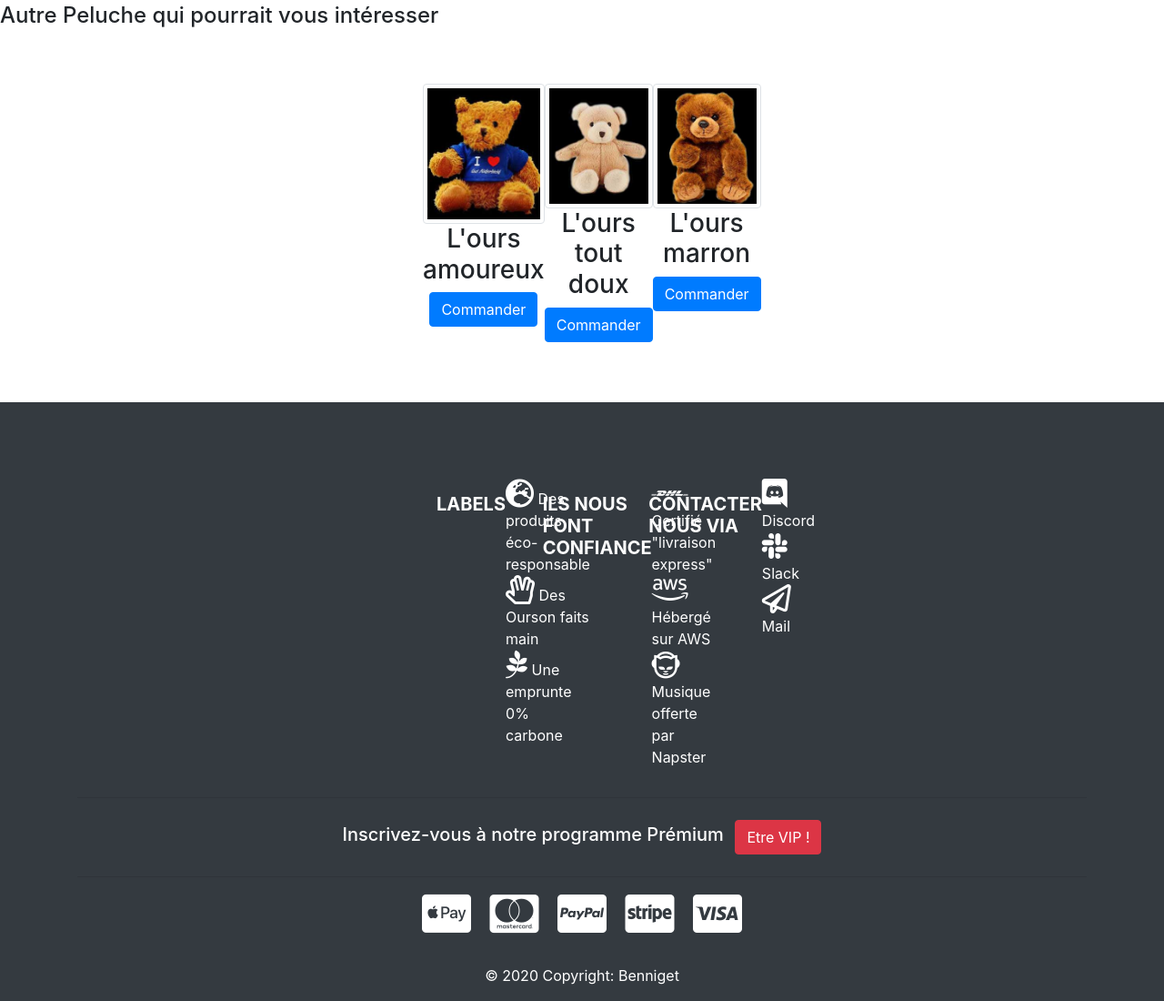
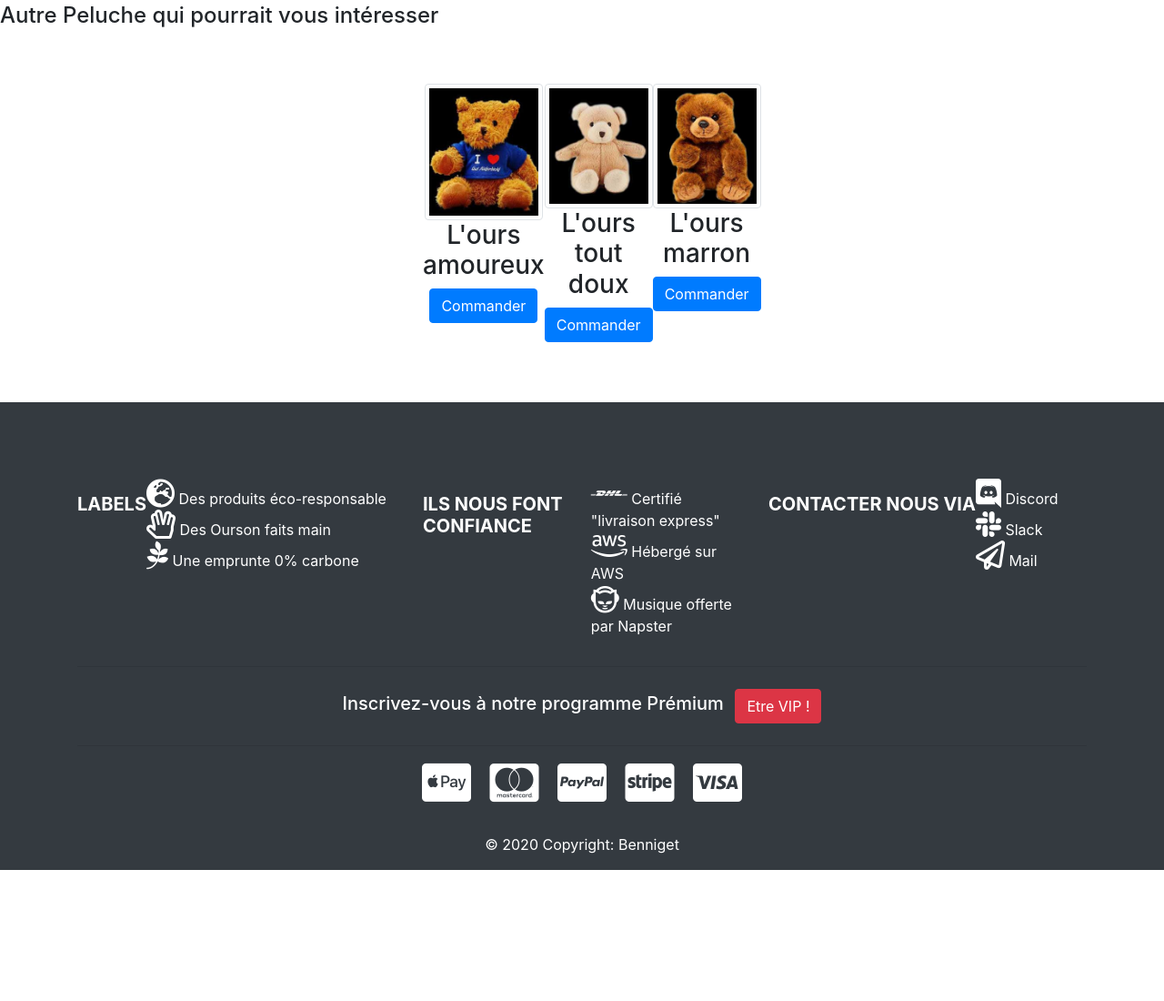
Before and after one commit to MarcelintoSpace/Site-e-commerce, a website: page nounours.html in a window 1280 px wide. Shown: the part 803-1903 px from the top of the page at 91% size. After the commit the page ends 1759 px from the top, so only its background shows below. Drawn offline with nearby package versions, Linux system fonts and the light colour scheme.

Commit message:
commit cdn maj

```diff
--- a/front-end/css/master.css
+++ b/front-end/css/master.css
@@ -76,8 +76,8 @@ a:hover {
 }
 
 .img-thumbnail {
-  width: 150px;
-  height: 150px;
+  width: 130px;
+  height: 160px;
 }
 
 .thumbnail {
--- a/nounours.html
+++ b/nounours.html
@@ -17,8 +17,7 @@
   <script async src="https://www.googletagmanager.com/gtag/js?id=UA-173575553-1"></script>
 
   <!-- Bootstrap -->
-  <link rel="stylesheet" href="node_modules/bootstrap/dist/css/bootstrap.min.css">
-  <link rel="stylesheet" href="https://stackpath.bootstrapcdn.com/bootstrap/4.5.0/css/bootstrap.min.css" integrity="sha384-9aIt2nRpC12Uk9gS9baDl411NQApFmC26EwAOH8WgZl5MYYxFfc+NcPb1dKGj7Sk" crossorigin="anonymous">
+  <link rel="stylesheet" href="./node_modules/bootstrap/dist/css/bootstrap.min.css">
 </head>
 
 <body>
@@ -109,7 +108,6 @@
     <!-- liens Footer -->
     <div class="container text-center text-md-left">
       <div class="row mt-3">
-        <div class="col-md-4 mx-auto">
         <hr class="clearfix w-100 d-md-none">
         <div class="col-md-4 mx-auto">
           <h5 class="font-weight-bold text-uppercase mt-3 mb-4">Labels</h5>
@@ -155,7 +153,6 @@
             </li>
           </ul>
         </div>
-      </div>
     </div>
 
     <hr>
```
Also changed, not shown: index.html (+1 -2 lines).
